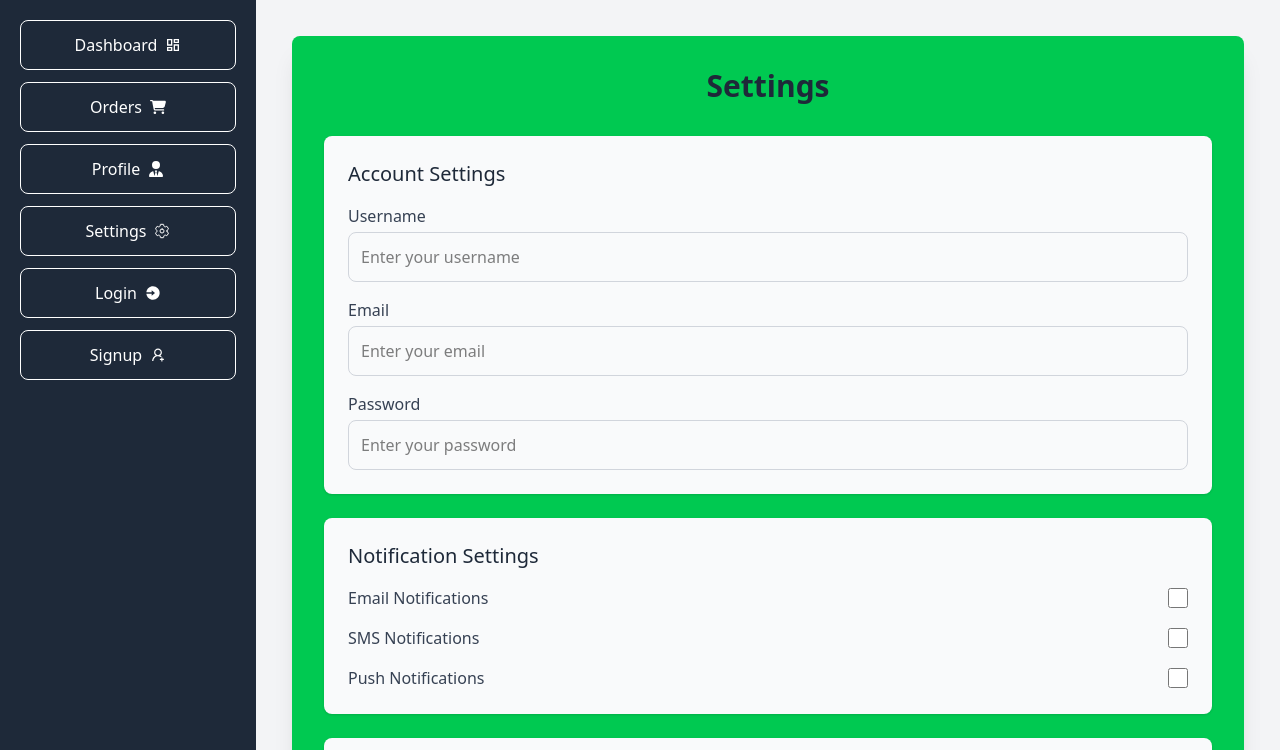
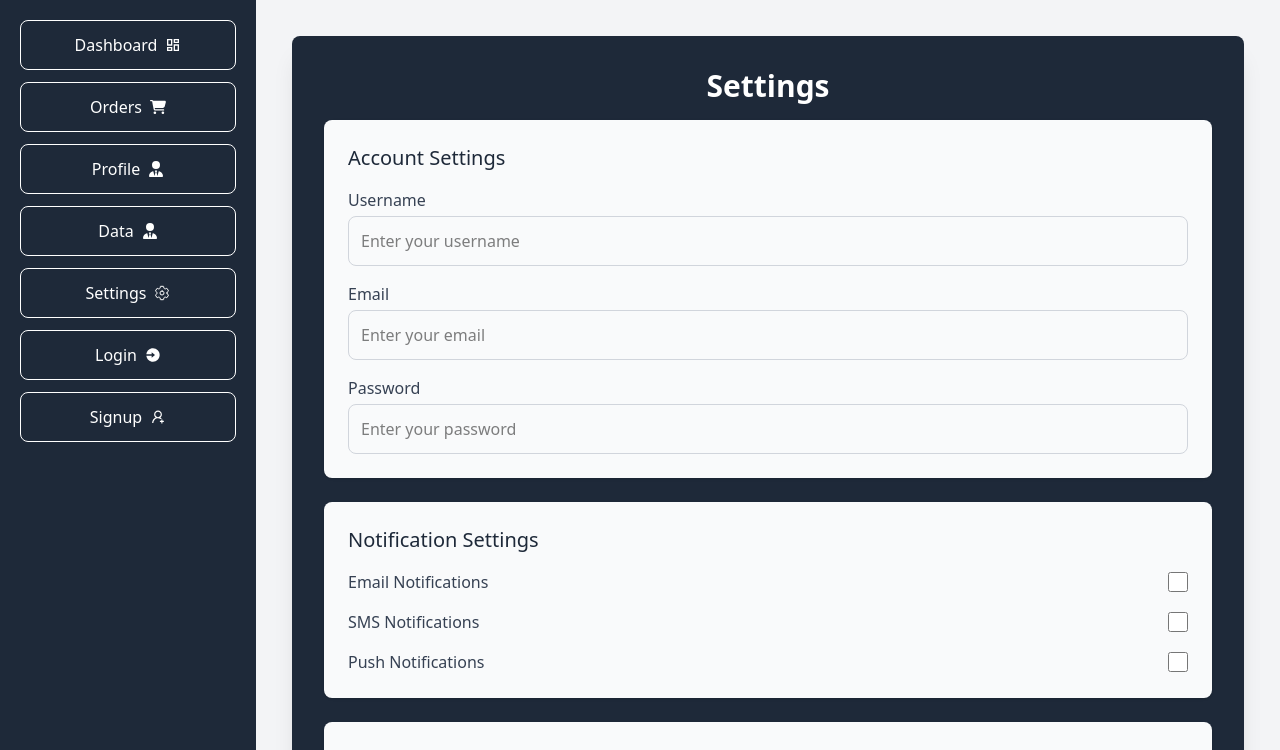
Before and after one commit to Hammad-000/admin-dashboard, a React (Vite) app: page /settings in a window 1280 px wide. Shown: the top 750 px of the page. Built offline with nearby package versions, Linux system fonts and the light colour scheme.

Commit message:
jsondata

```diff
--- a/src/App.jsx
+++ b/src/App.jsx
@@ -12,6 +12,8 @@ import { RiLoginCircleFill } from "react-icons/ri";
 import { FaCartShopping } from "react-icons/fa6";
 import { FaUserTie } from "react-icons/fa6";
 import { AiOutlineUserAdd } from "react-icons/ai";
+import Data from './pages/Data';
+
 
 
 function App() {
@@ -35,6 +37,12 @@ function App() {
             <li>
               <Link to="/profile" className="flex p-3 rounded-lg justify-center items-center hover:bg-yellow-600 border transition duration-300">
                 Profile
+                <FaUserTie className="ml-2 space-x-1" />
+                </Link>
+            </li>
+            <li>
+              <Link to="/data" className="flex p-3 rounded-lg justify-center items-center hover:bg-yellow-600 border transition duration-300">
+                Data
                 <FaUserTie className="ml-2 space-x-1" />
                 </Link>
             </li>
@@ -70,6 +78,7 @@ function App() {
             <Route path="/settings" element={<Settings />} />
             <Route path="/login" element={< Login />} />
             <Route path="/signup" element={<Signup />} />
+            <Route path="/data" element={<Data />} />
           </Routes>
         </div>
       </div>
--- /dev/null
+++ b/src/pages/Data.jsx
@@ -0,0 +1,11 @@
+import React from 'react';
+
+const Data = () => {
+    return (
+        <div>
+           <h2>data</h2>
+        </div>
+    );
+};
+
+export default Data;
--- a/src/pages/Settings.jsx
+++ b/src/pages/Settings.jsx
@@ -3,14 +3,14 @@ import React from 'react';
 const Setting = () => {
     return (
         <div className="flex items-center justify-center min-h-screen bg-gray-100 p-4">
-            {/* Wrapper for the form */}
-            <div className="bg-green-500 p-8 rounded-lg shadow-xl w-full max-w-lg sm:max-w-3xl md:max-w-4xl lg:max-w-5xl">
-                <h2 className="text-3xl font-semibold text-center text-gray-800 mb-8">
+
+            <div className="bg-gray-800 p-8 rounded-lg shadow-xl w-full max-w-lg sm:max-w-3xl md:max-w-4xl lg:max-w-5xl">
+                <h2 className="text-3xl font-semibold text-center text-white mb-4">
                     Settings
                 </h2>
 
                 <div className="space-y-6">
-                    {/* Account Settings */}
+
                     <div className="bg-gray-50 p-6 rounded-lg shadow-sm">
                         <h3 className="text-xl font-medium text-gray-800 mb-4">Account Settings</h3>
                         <div className="space-y-4">
@@ -41,7 +41,6 @@ const Setting = () => {
                         </div>
                     </div>
 
-                    {/* Notification Settings */}
                     <div className="bg-gray-50 p-6 rounded-lg shadow-sm">
                         <h3 className="text-xl font-medium text-gray-800 mb-4">Notification Settings</h3>
                         <div className="space-y-4">
@@ -60,7 +59,6 @@ const Setting = () => {
                         </div>
                     </div>
 
-                    {/* Privacy Settings */}
                     <div className="bg-gray-50 p-6 rounded-lg shadow-sm">
                         <h3 className="text-xl font-medium text-gray-800 mb-4">Privacy Settings</h3>
                         <div className="space-y-4">
@@ -81,7 +79,7 @@ const Setting = () => {
                         </div>
                     </div>
 
-                    {/* Save Changes Button */}
+
                     <div className="flex justify-center mt-6">
                         <button className="bg-gray-600 text-white px-6 py-3 rounded-lg shadow-lg hover:bg-gray-700 focus:outline-none">
                             Save Changes
```
